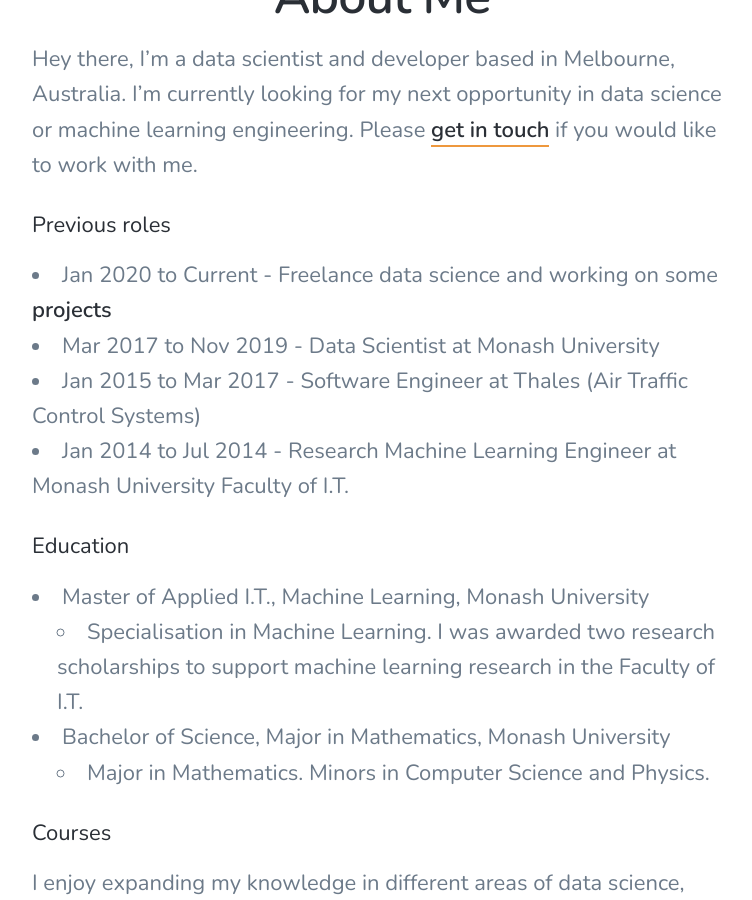
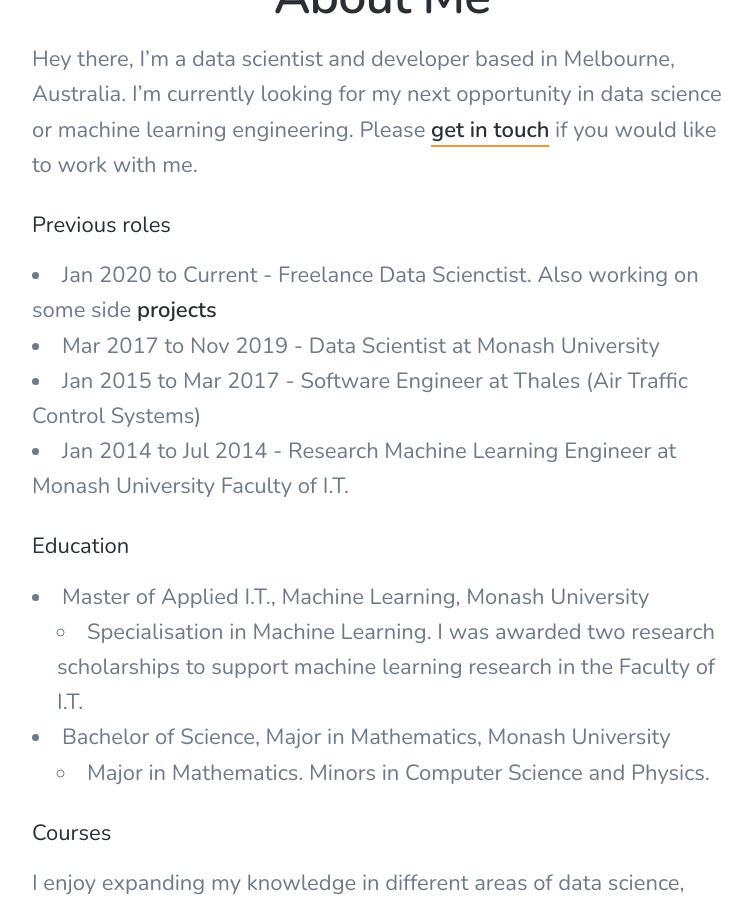
Before and after one commit to bhavikm/bhavikm.github.io, a Jekyll site: the page built from _pages/about.md, in a window 1280 px wide and 900 px high, scrolled down 503 px. Shown: the whole window, without its empty margins (258-1010 px from the left). Built offline with Jekyll 4.4.1, drawn with Linux system fonts in a browser that asks for light colours; nearby versions of some CDN libraries.

Commit message:
update freelance job title

```diff
--- a/_pages/about.md
+++ b/_pages/about.md
@@ -8,7 +8,7 @@
 Hey there, I'm a data scientist and developer based in Melbourne, Australia. I'm currently looking for my next opportunity in data science or machine learning engineering. Please <a href="/contact">get in touch</a> if you would like to work with me.
 
 #### Previous roles
-* Jan 2020 to Current - Freelance data science and working on some <a href="/projects">projects</a>
+* Jan 2020 to Current - Freelance Data Scienctist. Also working on some side <a href="/projects">projects</a>
 * Mar 2017 to Nov 2019 - Data Scientist at Monash University
 * Jan 2015 to Mar 2017 - Software Engineer at Thales (Air Traffic Control Systems)
 * Jan 2014 to Jul 2014 - Research Machine Learning Engineer at Monash University Faculty of I.T.
```
Also changed, not shown: 1 other file.
